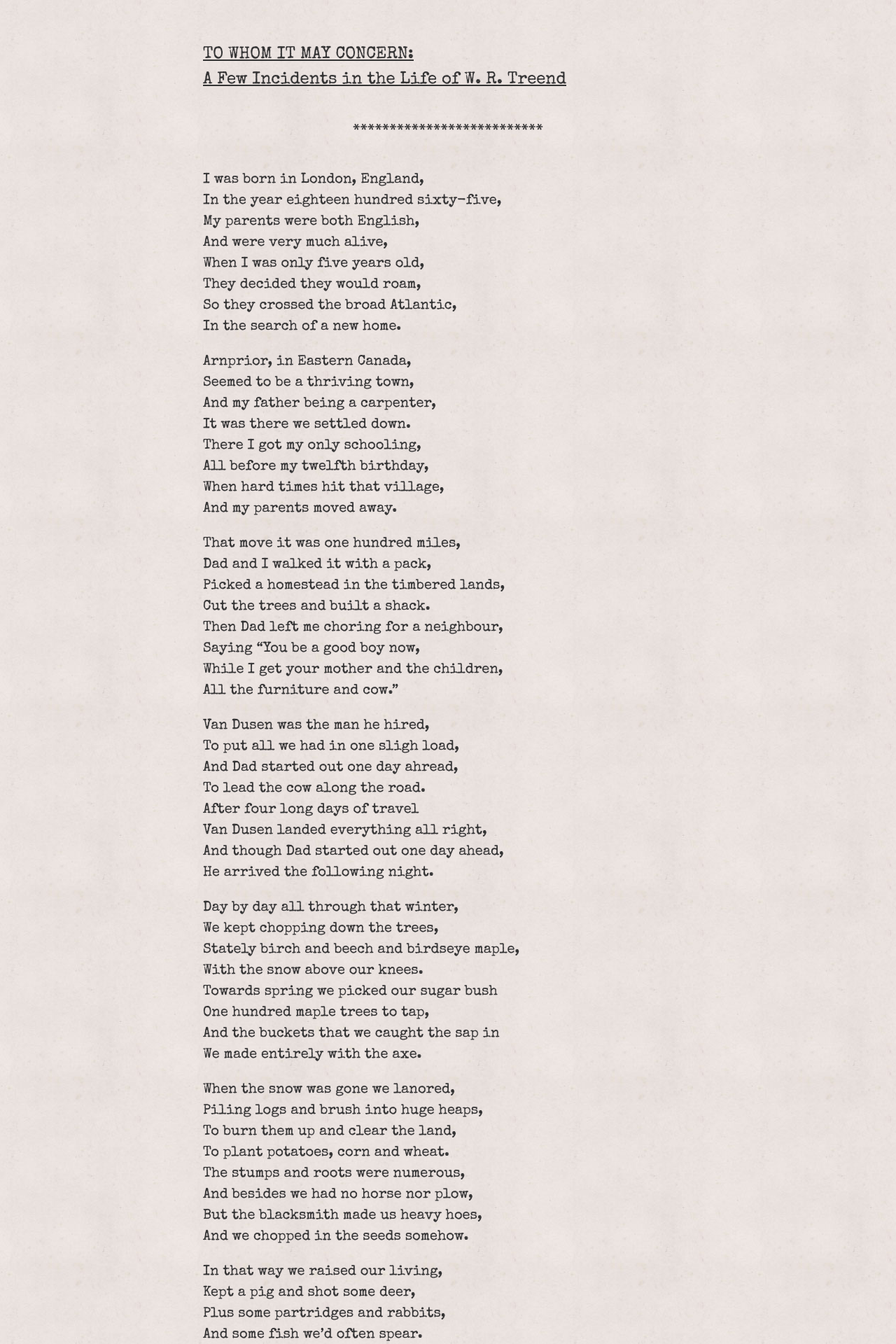
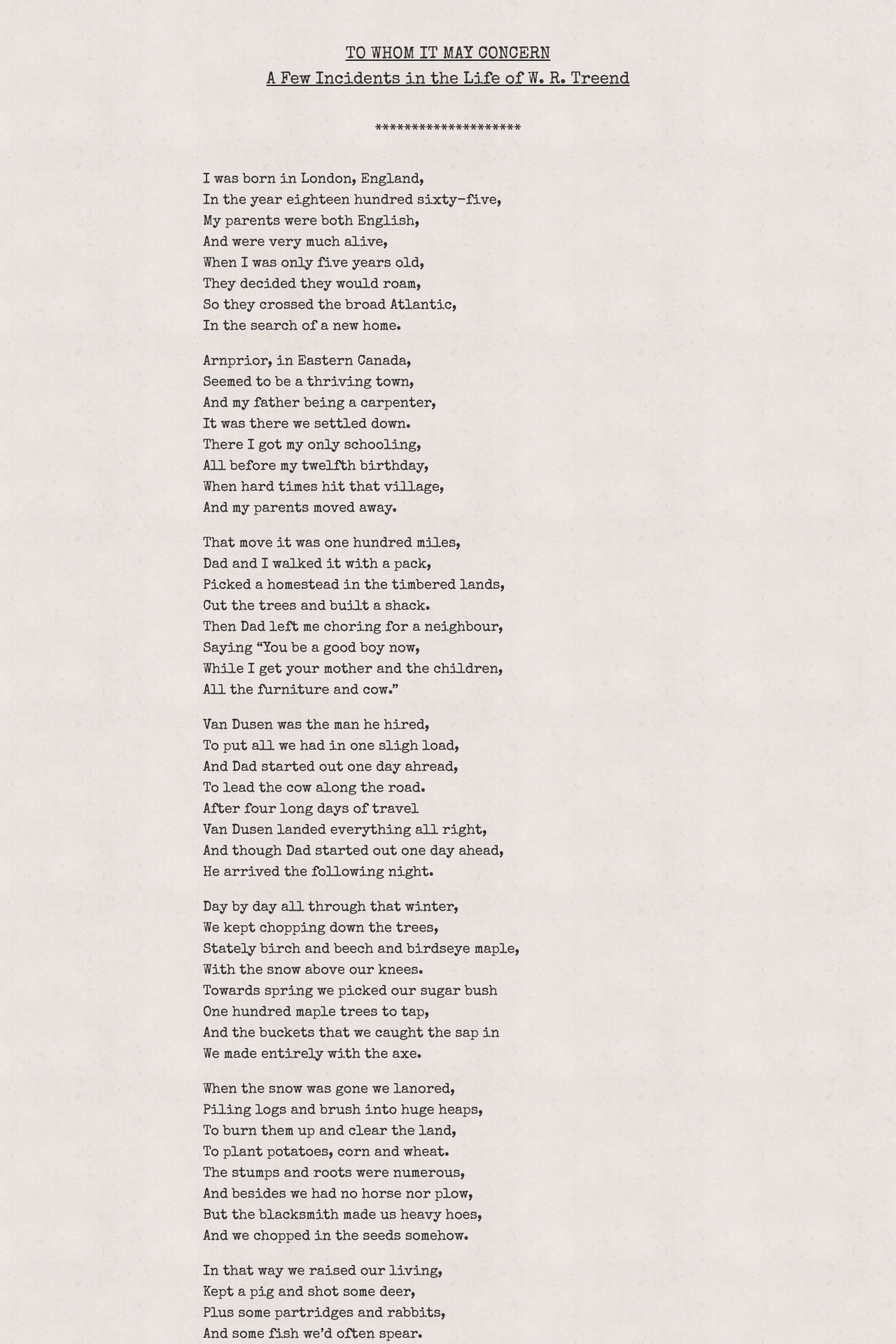
Before and after one commit to ollietreend/treend.com, a Jekyll site: the page built from index.md, in a window 1280 px wide. Shown: the top 1920 px of the page at 70% size. Built offline with Jekyll 4.4.1, drawn with Linux system fonts in a browser that asks for light colours.

Commit message:
Improve page styling
- Remove colon from page heading and align text to centre, to make it more true to the original PDF document
- Align 'closing' lines of poem to the right (i.e. "W. R. T." and "DAD."), to make it more true to the original PDF layout
- Reduce the number of asterisks in horizontal dividers
- In print styles: avoid page breaking over paragraphs, so they don't get split across pages

```diff
--- a/assets/main.scss
+++ b/assets/main.scss
@@ -26,6 +26,7 @@ h1 {
   font-weight: normal;
   text-decoration: underline;
   line-height: 1.5em;
+  text-align: center;
 }
 
 h1 strong {
@@ -39,7 +40,7 @@ hr {
   margin: 4rem 0;
 
   &:after {
-    content: '**************************';
+    content: '********************';
     display: block;
     text-align: center;
   }
@@ -48,6 +49,12 @@ hr {
 em {
   text-decoration: underline;
   font-style: normal;
+}
+
+.closing {
+  text-align: right;
+  width: 75%;
+  margin: 4rem 0;
 }
 
 @media print {
@@ -64,4 +71,8 @@ em {
     margin: 0;
     width: 100%;
   }
+
+  p {
+    break-inside: avoid;
+  }
 }
--- a/index.md
+++ b/index.md
@@ -1,7 +1,7 @@
 ---
 title: A Few Incidents in the Life of W. R. Treend
 ---
-# **TO WHOM IT MAY CONCERN:** A Few Incidents in the Life of W. R. Treend
+# **TO WHOM IT MAY CONCERN** A Few Incidents in the Life of W. R. Treend
 
 ---
 
@@ -445,6 +445,7 @@ Or the friends we make as we pass along,
 That is what I call wealth.
 
 W. R. T.
+{: class="closing"}
 
 ---
 
@@ -566,5 +567,6 @@ When you sit down to add up your assets each fall,
 Be thankful for *Bessie*, – She is worth more than them all.
 
 DAD.
+{: class="closing"}
 
 The above is more truth than poetry.
```
